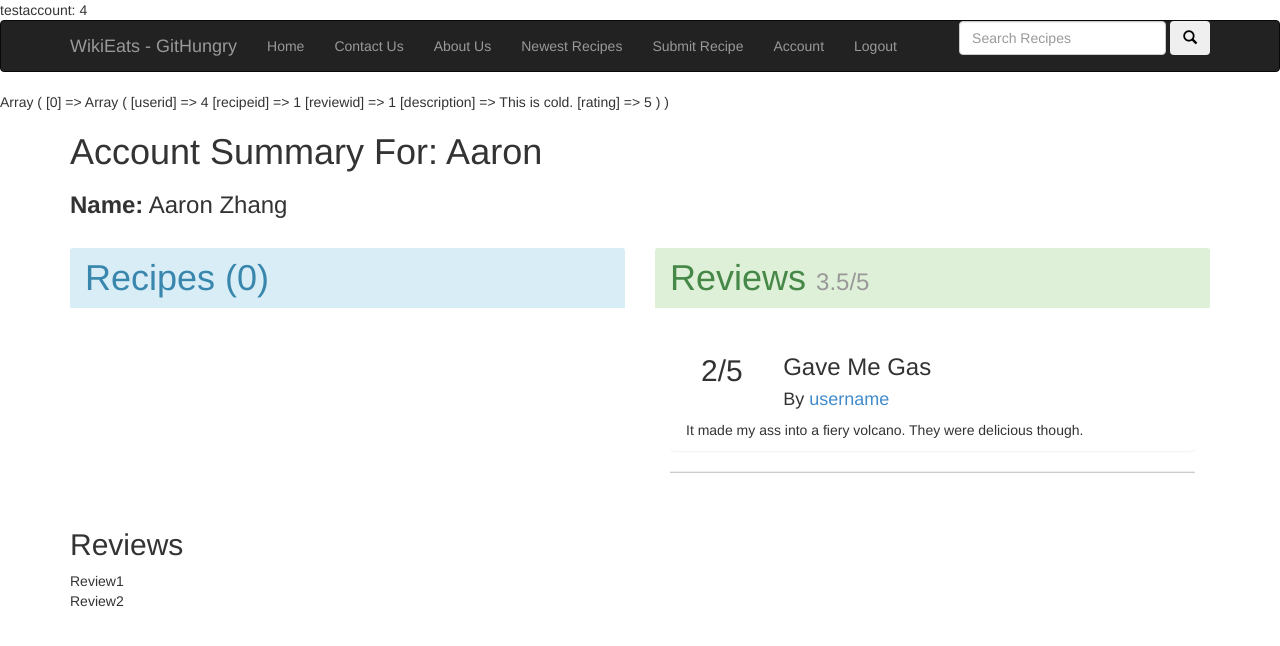
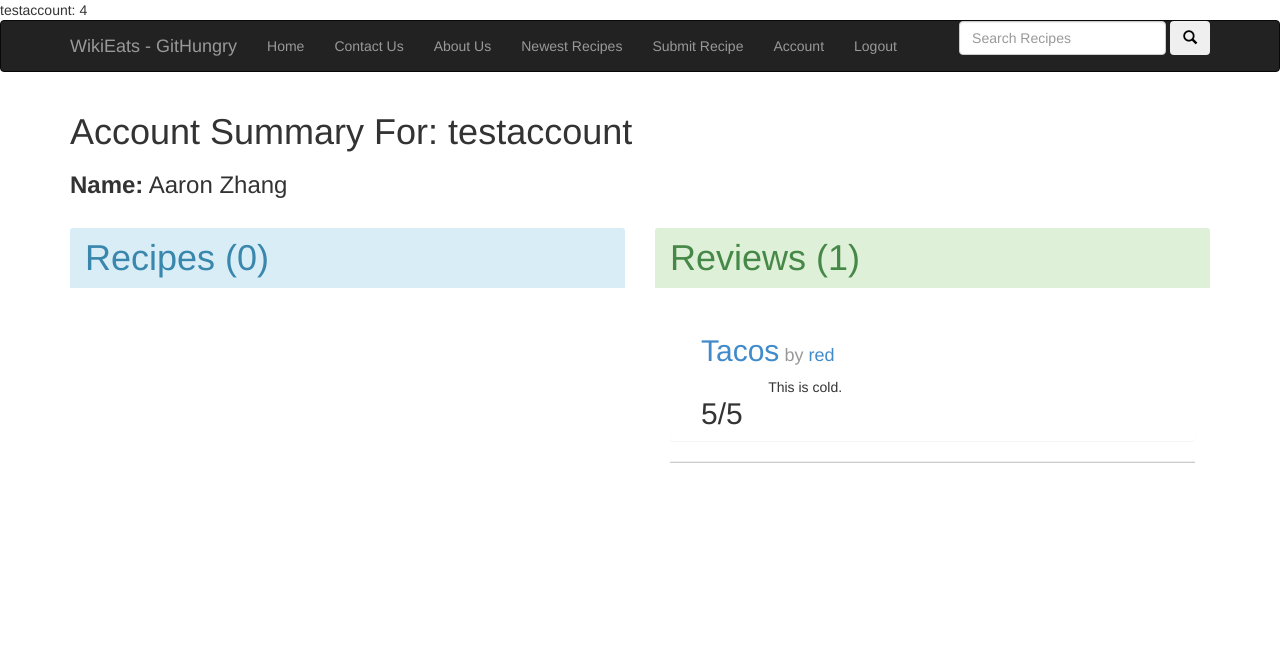
Before and after one commit to aaronzhang1234/WikiEats-GitHungry, a PHP site: page /DisplayAccount.php?userID=4 in a window 1280 px wide. Shown: the top 646 px of the page. Run offline with PHP 8.4, Linux system fonts and the light colour scheme; a user stored in the database is signed in; data comes from the database, SQL or seed files in the repository; both versions use the stored data as it was after the commit.

Commit message:
Work On DisplayAccount.php
* DisplayAccount.php is almost complete. The only things missing are 1.
Showing the associated image for each recipe AND 2. Show parent recipe
for each user-submitted recipe

* “Account” from navbar in  wikieatsheader.php now links to the
DisplayAccount.php page for the user in $_SESSION

```diff
--- a/DisplayAccount.php
+++ b/DisplayAccount.php
@@ -1,6 +1,6 @@
-<!--
-	* Add More support for reviews table, recipes tables, format ratings
-	* Format Reviews for this display
+<!-- TO DO
+	* Display image for each user-submitted recipe
+	* Show Parent recipe for each recipe
 	-->
 <?php include 'includes/AccessDatabase.php'; ?>
 
@@ -21,10 +21,10 @@
 		<?php include 'includes/wikieatsheader.php';?>
 		<?php
 			// Gets User Info
-			$user = RecipeDB::getUserByID($_SESSION["userID"]); // User Info
+			$user = RecipeDB::getUserByID($_GET["userID"]); // User Info
 			$recipes = RecipeDB::getRecipesByUser($user["userid"]);
 			$reviews = RecipeDB::getReviewsByUser($user["userid"]);
-			print_r ($reviews);
+			//print_r ($reviews);
 
 			function printRecipe($recipe)
 			{
@@ -32,7 +32,7 @@
 				echo '
 						<div class="col-md-12 panel">
 							<div class="col-md-12">
-								<h2><a href=#>'.$recipe["recipeid"].'</a></h2>
+								<h2><a href="DisplayRecipe.php?recipeID='.$recipe["recipeid"].'">'.$recipe["Title"].'</a></h2>
 							</div>
 							<div class="col-md-4">
 								<img src="images/tacos.jpeg" alt="tacos" class="img-thumbnail" />
@@ -47,14 +47,14 @@
 
 			function printReview($review)
 			{
+				$recipe = RecipeDB::getGeneralRecipe($review["recipeid"]);
+				$userName = RecipeDB::getUserByID($recipe["userid"])["username"];
+				//echo $userName;
 				echo '
 						<div class="col-md-12 panel">
-							<h2 class="col-md-2">2/5</h2>
-							<div class="col-md-10">
-								<h3>Gave Me Gas</h3>
-								<h4>By <a href=#>username</a></h4>
-							</div>
-							<p>It made my ass into a fiery volcano. They were delicious though.</p>
+							<h2 class="col-md-12"><a href="DisplayRecipe.php?recipeID='.$recipe["recipeid"].'">'.$recipe["Title"].'</a><small> by <a href="DisplayAccount.php?userID='.$recipe["userid"].'">'.$userName.'</a></small></h2>
+							<h2 class="col-md-2">'.$review["rating"].'/5</h2>
+							<p>'.$review["description"].'</p>
 						</div>
 						<hr>';
 			}
@@ -66,7 +66,7 @@
 				<!-- Displays Basic Info On User -->
 				<div class="col-md-12">
 					 <h1>Account Summary For: <?php echo $user["username"]?></h1>
-					 <h3><strong>Name:</strong> <?php echo $user["first"]." ".$user["last"] ?></h3>
+					 <h3><strong>Name:</strong> <?php echo $user["firstname"]." ".$user["lastname"] ?></h3>
 		 		</div>
 
 
@@ -85,7 +85,7 @@
 
 				<!-- Displays Reviews Submitted By User -->
 				<div class="panel-group panel-success col-md-6">
-					<h1 class="panel-heading">Reviews <small>3.5/5</small></h1>
+					<h1 class="panel-heading">Reviews (<?php echo count($reviews) ?>)</h1>
 					<div class="panel-body">
 						<?php
 							foreach($reviews as $review)
@@ -93,16 +93,6 @@
 						?>
 					</div>
 				</div>
-
-		 		<div class="col-md-6">
-		 			<h2>Reviews</h2>
-		 			<div>
-		 				Review1
-		 			</div>
-		 			<div>
-		 				Review2
-		 			</div>
-		 		</div>
 		 	</div>
 		 </div>
 
--- a/WIkiEats.php
+++ b/WIkiEats.php
@@ -45,7 +45,7 @@ $mysqli-> select_db($database);
 										echo $usernamerow['username'];
 
 										echo "<tr>";
-										echo "<td>".$row['Title']. "</td>";
+										//echo "<td>".$row['Title']. "</td>";
 										echo "<td>".$row['description']."</td>";
 										echo "<td>".$usernamerow['username']. "</td>";
 										$sqlsteps = "SELECT stepnumber,stepdescription from recipesteps
--- a/includes/AccessDatabase.php
+++ b/includes/AccessDatabase.php
@@ -21,8 +21,6 @@ class RecipeDB
 		{
 			$row = $result->fetch_assoc();
 			return $row["userid"];
-			//while($row = $result->fetch_assoc()) // Prints each result
-			//	echo $row["username"].":".$row["userid"]."\n";
 		}
 		else
 			return NULL;
@@ -44,12 +42,13 @@ class RecipeDB
 		if($result) // If result has been found
 		{
 			$row = $result->fetch_assoc();
-			return Array("userid"=>$row["userid"], "username"=>$row["firstname"], "first"=>$row["firstname"], "last"=>$row["lastname"]);
+			return $row;
 		}
 		else
 			return NULL;
 	}
 
+	// Gets recipes from userID
 	public static function getRecipesByUser($userID)
 	{
 		// Makes a connection to the database
@@ -66,8 +65,30 @@ class RecipeDB
 		{
 			$retval = Array(); // What's returned to  user
 			while($row = $result->fetch_assoc())
-				$retval[] = Array("userid"=>$row["userid"], "recipeid"=>$row["recipeid"], "description"=>$row["description"], "parentID"=>$row["parentid"], "categoryid"=>$row["category"]);
+				$retval[] = $row;//Array("userid"=>$row["userid"], "recipeid"=>$row["recipeid"], "description"=>$row["description"], "parentID"=>$row["parentid"], "categoryid"=>$row["category"]);
 			return $retval;
+		}
+		else
+			return NULL;
+	}
+
+	// Gets general recipe by recipeID
+	public static function getGeneralRecipe($recipeID)
+	{
+		// Makes a connection to the database
+		$connection = new mysqli("localhost", "root", "", "recipes");
+
+		if($connection->connect_error)
+			die("Error: ".$connection->connect_error);
+
+		$sql = "SELECT * FROM generalRecipes WHERE recipeid LIKE '".$recipeID."'";
+
+		// Performs queries
+		$result = $connection->query($sql); // Does query
+		if($result) // If result has been found
+		{
+			$row = $result->fetch_assoc();
+			return $row;
 		}
 		else
 			return NULL;
@@ -124,6 +145,7 @@ class RecipeDB
 	}
 
 	// Returns average review for a recipe
+		// Returns 5 if there are no reviews
 	public static function getAverageReviewForRecipe($recipeID)
 	{
 		// Makes a connection to the database
@@ -146,7 +168,7 @@ class RecipeDB
 				$total += $row["rating"];
 				$count++;
 			}
-			return ($total / $count);
+			return ($count != 0)? ($total / $count) : 5;
 		}
 		else
 			return NULL;
--- a/includes/wikieatsheader.php
+++ b/includes/wikieatsheader.php
@@ -39,7 +39,7 @@
 						echo '
 					<li><a href="NewestRecipes.php">Newest Recipes</a></li>
 					<li><a href="addRecipe.php">Submit Recipe</a></li>
-					<li><a href="DisplayAccount.php">Account</a></li>
+					<li><a href="DisplayAccount.php?userID='.$_SESSION["userID"].'">Account</a></li>
 					<li><a href="Logout.php">Logout</a></li>';
 					else
 						echo '
```
Also changed, not shown: recipes.sql (+14 -4 lines).
